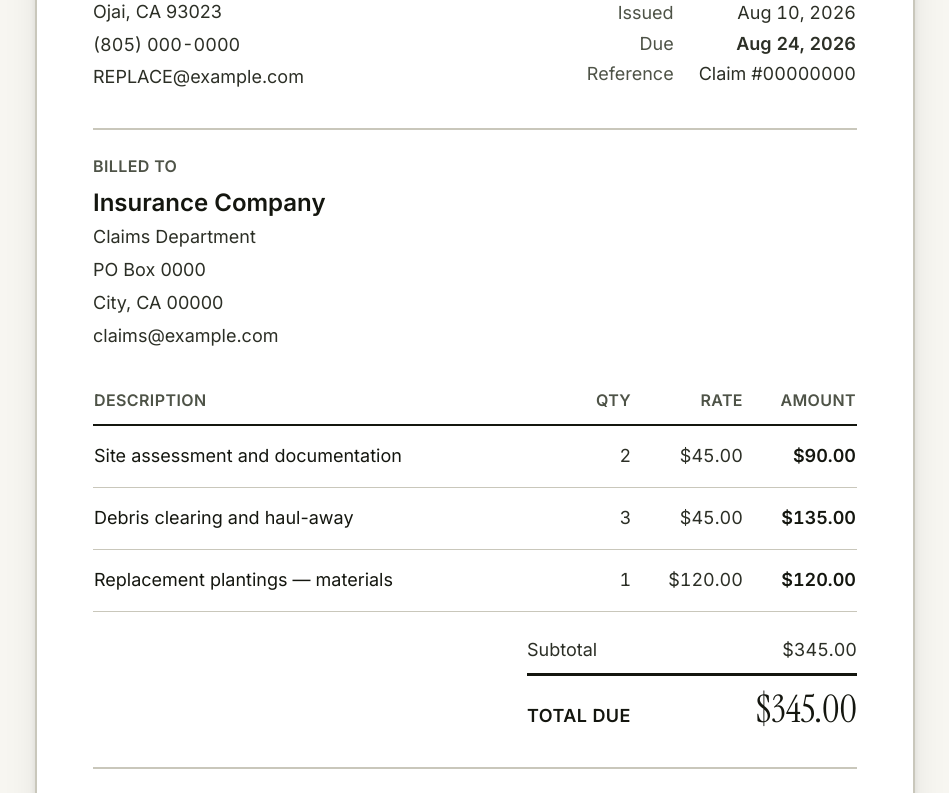
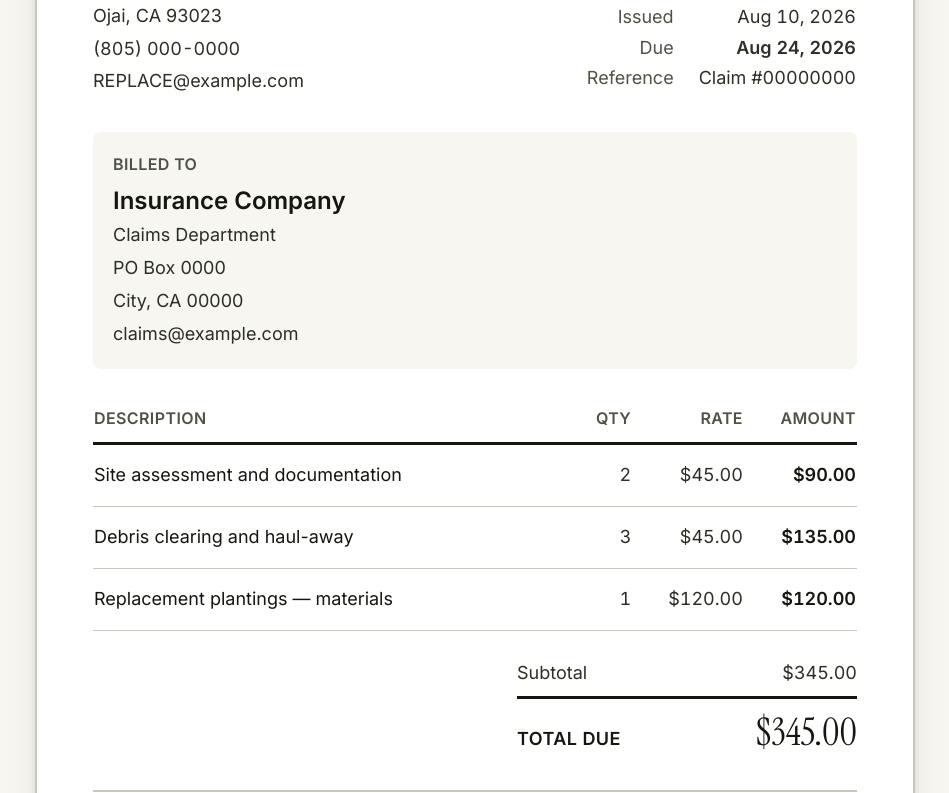
Before and after one commit to SacredRebel/invoice-template, a Next.js app: page /invoices/INV-0001 in a window 1280 px wide. Shown: the part 720-1513 px from the top of the page, without its empty margins (165-1114 px from the left). Built offline with nearby package versions, Linux system fonts and the light colour scheme.

Commit message:
feat: discount + deposit + polish — app/invoices/[id]/page.tsx

```diff
--- a/app/invoices/[id]/page.tsx
+++ b/app/invoices/[id]/page.tsx
@@ -2,7 +2,7 @@ import Link from "next/link";
 import { notFound } from "next/navigation";
 import { getInvoice, getBusiness } from "@/lib/data";
 import { money, prettyDate } from "@/lib/format";
-import { subtotal, taxAmount, total } from "@/lib/types";
+import { subtotal, taxAmount, total, balanceDue } from "@/lib/types";
 import StatusPill from "@/components/StatusPill";
 import InvoiceActions from "@/components/InvoiceActions";
 import ExportBar from "@/components/ExportBar";
@@ -14,9 +14,12 @@ export default async function InvoicePage({ params }: { params: { id: string } }
   if (!inv) notFound();
 
   const cur = business.currency || "USD";
-  const sub = subtotal(inv.items);
-  const tax = taxAmount(inv.items, inv.taxRate);
-  const grand = total(inv.items, inv.taxRate);
+  const disc = inv.discount ?? 0;
+  const dep  = inv.depositPaid ?? 0;
+  const sub  = subtotal(inv.items);
+  const tax  = taxAmount(inv.items, inv.taxRate, disc);
+  const grand = total(inv.items, inv.taxRate, disc);
+  const due   = balanceDue(inv.items, inv.taxRate, disc, dep);
   const c: any = inv.clientSnapshot ?? {};
 
   return (
@@ -31,9 +34,11 @@ export default async function InvoicePage({ params }: { params: { id: string } }
 
       <ExportBar invoice={inv} business={business} />
 
-      {/* ── THE INVOICE ── this is what the client receives ── */}
-      <article className="print-sheet mx-auto max-w-[880px] rounded-xl2 border-2 border-line
-                          bg-card px-10 py-12 shadow-lift sm:px-14">
+      {/* ── THE INVOICE ── what the client receives ── */}
+      <article className="print-sheet mx-auto max-w-[880px] overflow-hidden rounded-xl2
+                          border-2 border-line bg-card shadow-lift">
+        <div className="h-2 bg-green" aria-hidden />
+        <div className="px-10 py-11 sm:px-14">
           <header className="flex flex-wrap items-start justify-between gap-8">
             <div>
               <h1 className="font-display text-3xl text-ink">{business.name}</h1>
@@ -62,7 +67,7 @@ export default async function InvoicePage({ params }: { params: { id: string } }
             </div>
           </header>
 
-        <div className="mt-9 border-t-2 border-line pt-6">
+          <div className="mt-9 rounded-lg bg-paper p-5">
             <p className="label">Billed to</p>
             <p className="mt-2 text-xl font-semibold text-ink">{c.name}</p>
             <div className="mt-1 space-y-1 text-base text-body">
@@ -75,7 +80,7 @@ export default async function InvoicePage({ params }: { params: { id: string } }
           <div className="mt-9 overflow-x-auto">
             <table className="w-full min-w-[520px]">
               <thead>
-              <tr className="border-b-2 border-ink">
+                <tr className="border-b-[3px] border-ink">
                   <th className="label pb-3 text-left">Description</th>
                   <th className="label pb-3 text-right">Qty</th>
                   <th className="label pb-3 text-right">Rate</th>
@@ -97,20 +102,39 @@ export default async function InvoicePage({ params }: { params: { id: string } }
             </table>
           </div>
 
-        <div className="mt-6 flex justify-end">
-          <div className="w-full max-w-[330px] space-y-2 text-base">
+          <div className="mt-7 flex justify-end">
+            <div className="w-full max-w-[340px] space-y-2 text-base">
               <div className="flex justify-between text-body">
                 <span>Subtotal</span><span className="tnum">{money(sub, cur)}</span>
               </div>
+              {disc > 0 && (
+                <div className="flex justify-between text-body">
+                  <span>Discount</span><span className="tnum">− {money(disc, cur)}</span>
+                </div>
+              )}
               {inv.taxRate ? (
                 <div className="flex justify-between text-body">
                   <span>Tax ({inv.taxRate}%)</span><span className="tnum">{money(tax, cur)}</span>
                 </div>
               ) : null}
-            <div className="mt-3 flex items-baseline justify-between border-t-[3px] border-ink pt-3">
-              <span className="text-base font-semibold uppercase tracking-wide text-ink">Total due</span>
+              <div className={`flex items-baseline justify-between border-t-[3px] border-ink pt-3
+                               ${dep > 0 ? "" : "rounded-b-lg"}`}>
+                <span className="text-base font-semibold uppercase tracking-wide text-ink">
+                  {dep > 0 ? "Total" : "Total due"}
+                </span>
                 <span className="tnum font-display text-3xl text-ink">{money(grand, cur)}</span>
               </div>
+              {dep > 0 && (
+                <>
+                  <div className="flex justify-between text-body">
+                    <span>Already paid</span><span className="tnum">− {money(dep, cur)}</span>
+                  </div>
+                  <div className="mt-2 flex items-baseline justify-between rounded-lg bg-mint px-4 py-3">
+                    <span className="text-base font-semibold uppercase tracking-wide text-green">Balance due</span>
+                    <span className="tnum font-display text-3xl text-green">{money(due, cur)}</span>
+                  </div>
+                </>
+              )}
             </div>
           </div>
 
@@ -124,7 +148,7 @@ export default async function InvoicePage({ params }: { params: { id: string } }
           <footer className="mt-9 flex flex-wrap justify-between gap-6 border-t-2 border-line pt-5 text-base">
             <div className="max-w-md">
               <p className="label">Payment</p>
-            <p className="mt-2 text-body">{business.paymentTerms}</p>
+              <p className="mt-2 text-body">{inv.terms || business.paymentTerms}</p>
               {business.paymentMethods?.length > 0 && (
                 <p className="mt-1 text-soft">Accepted: {business.paymentMethods.join(" · ")}</p>
               )}
@@ -133,6 +157,7 @@ export default async function InvoicePage({ params }: { params: { id: string } }
               <p className="self-end font-display text-2xl text-green">{business.footerNote}</p>
             )}
           </footer>
+        </div>
       </article>
     </div>
   );
```
Lines whose indentation alone changed are shown as unchanged.
